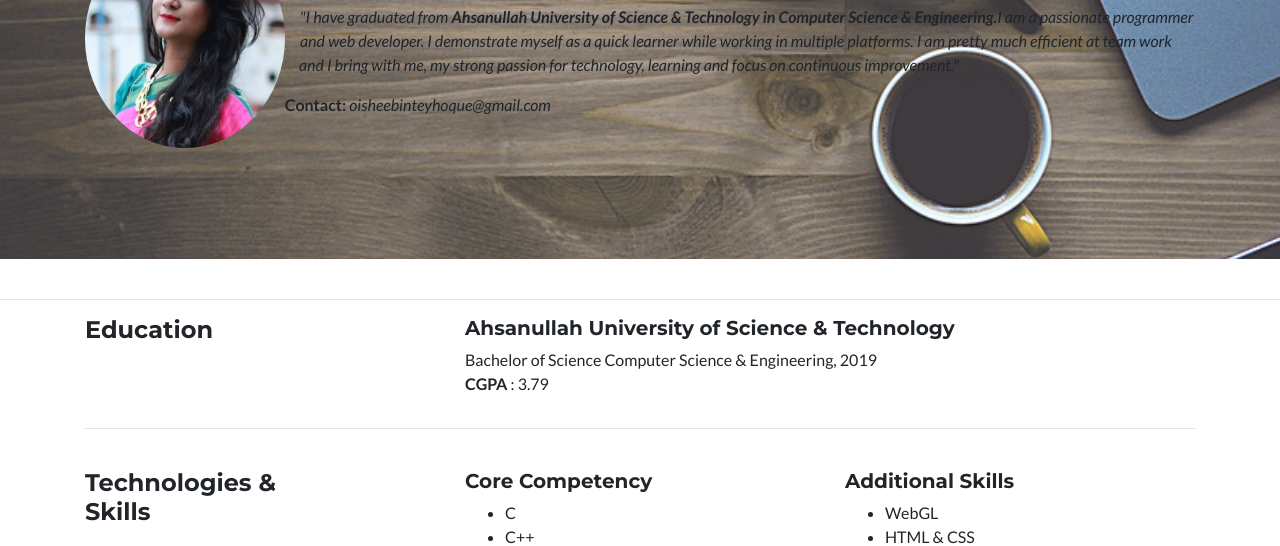
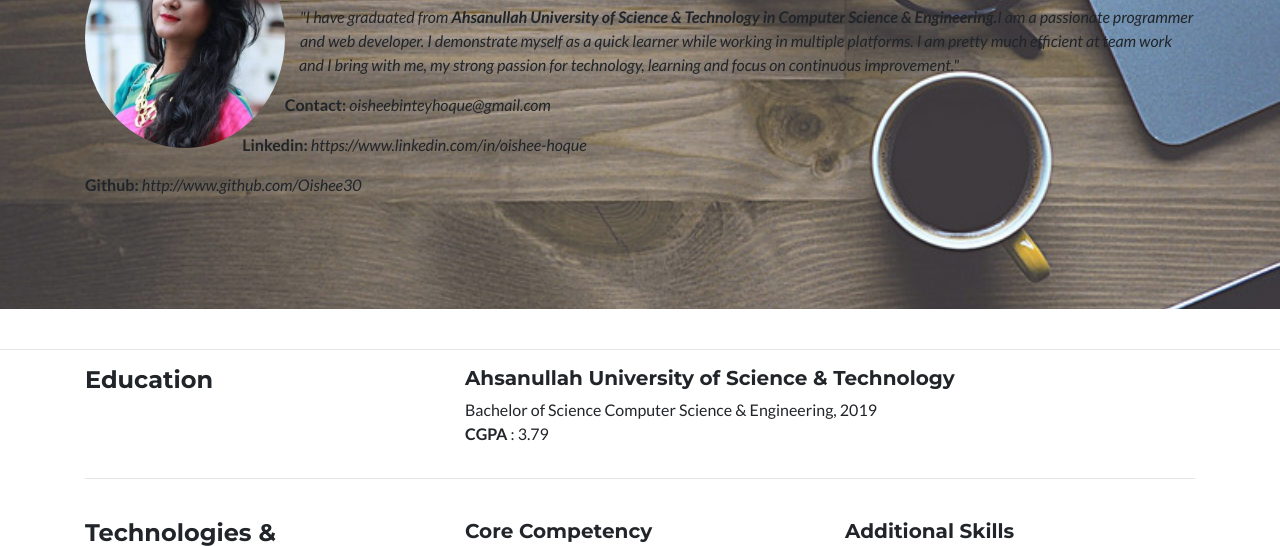
Before and after one commit to oishee-hoque/OisheeBinteyHoque, a plain HTML site: page profile.html in a window 1280 px wide. Shown: the part 194-740 px from the top of the page. Drawn offline with Linux system fonts and the light colour scheme.

Commit message:
Update profile.html

```diff
--- a/profile.html
+++ b/profile.html
@@ -89,6 +89,9 @@
 						</em>
                             </p>
                             <p> <b> Contact: </b> <em>oisheebinteyhoque@gmail.com</em> </p>
+			      <p> <b> Linkedin:</b> <em> https://www.linkedin.com/in/oishee-hoque</em> </p>
+   <p> <b>Github: </b> <em>   http://www.github.com/Oishee30</em> </p>
+
                             <!-- </footer> -->
                         </div>
                     </div>
```
